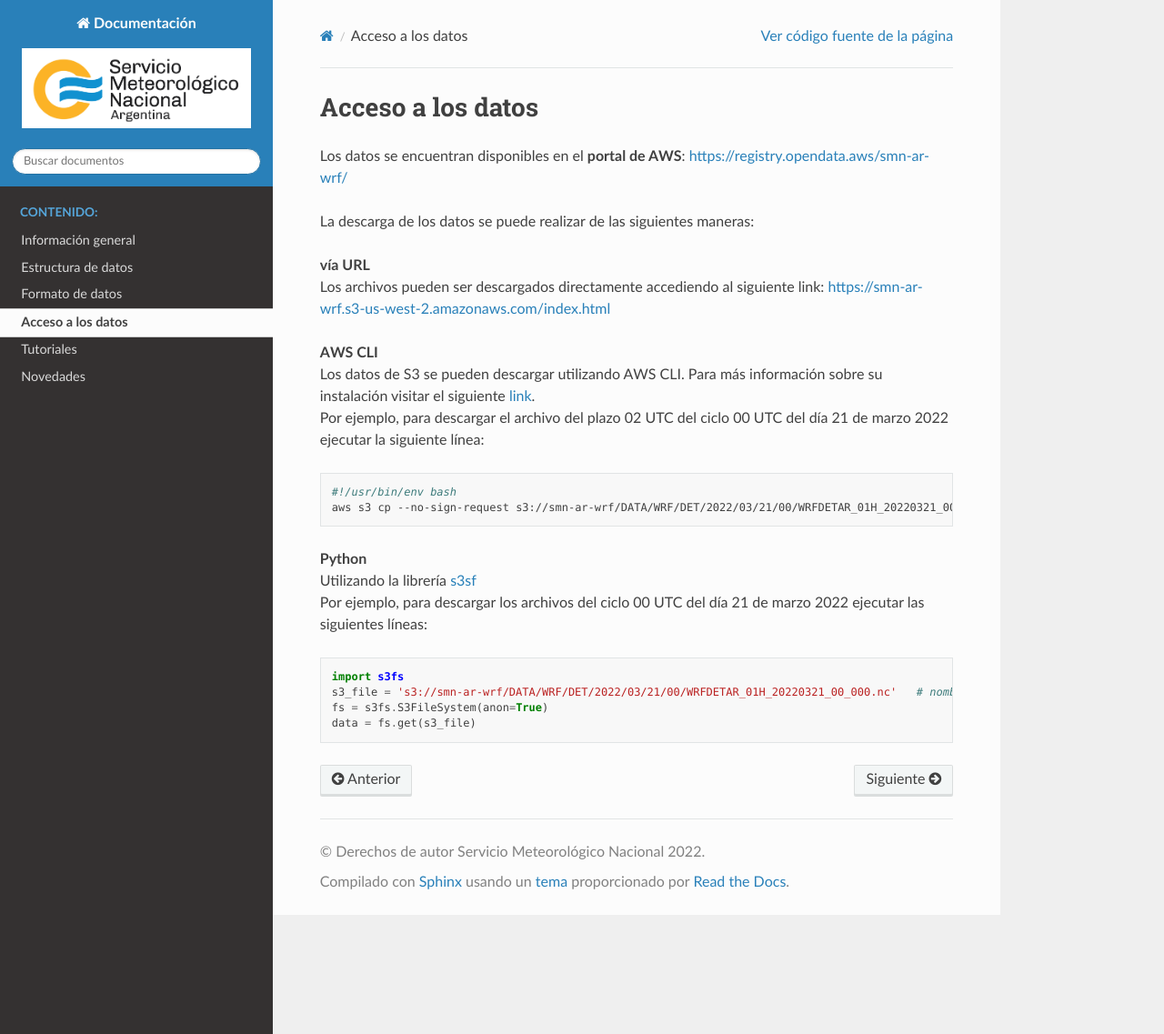
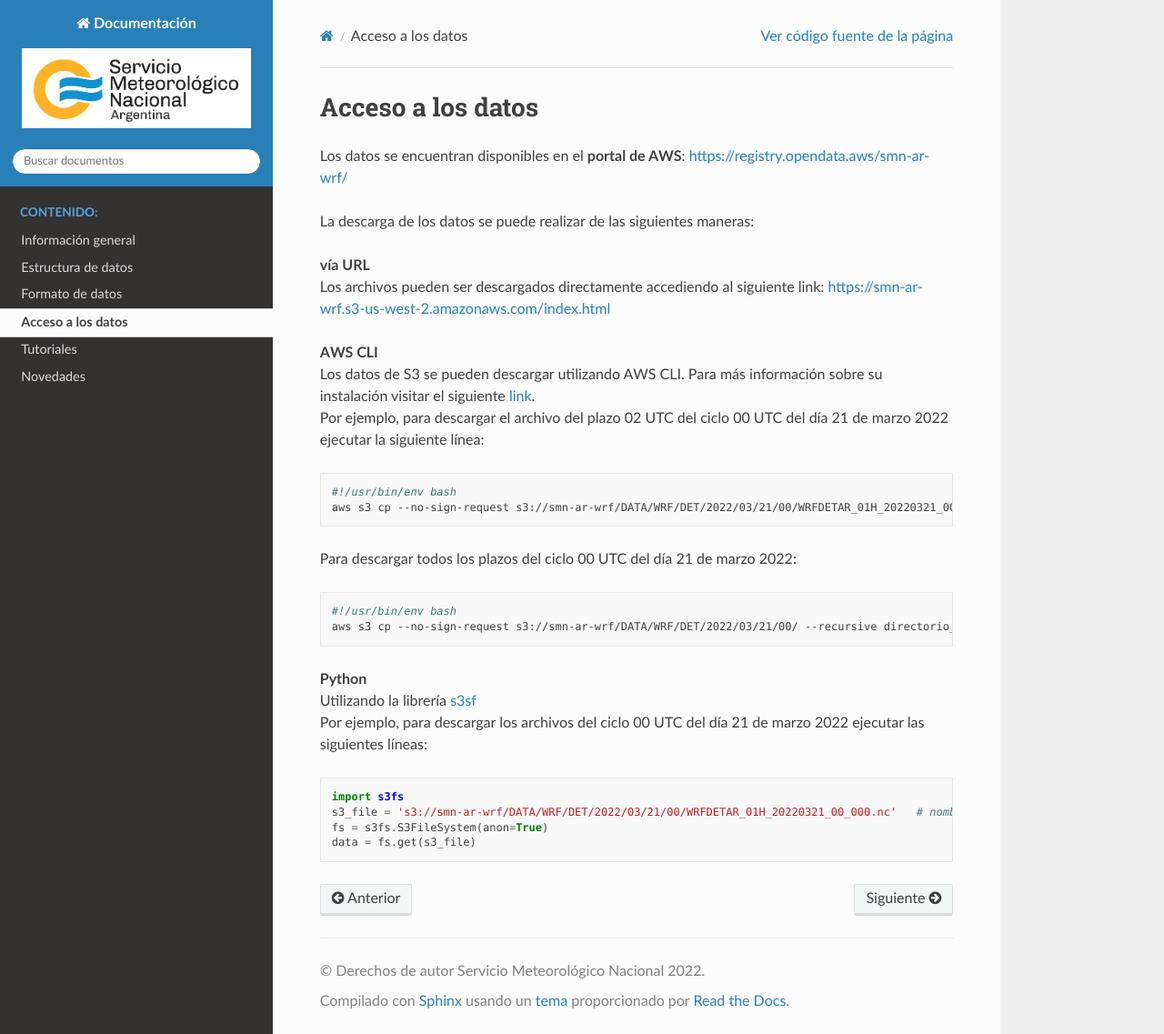
Before and after one commit to odp-aws-smn/documentation_wrf_det, a Sphinx documentation site: the page built from source/Acceso_a_los_datos.md, in a window 1280 px wide and 1137 px high. Shown: the whole window at 91% size. Built offline with Sphinx 7.4.7 and the Read the Docs theme 2.0.0, drawn with Linux system fonts in a browser that asks for light colours.

Commit message:
Update Acceso_a_los_datos.md

````diff
--- a/source/Acceso_a_los_datos.md
+++ b/source/Acceso_a_los_datos.md
@@ -15,6 +15,12 @@
 #!/usr/bin/env bash
 aws s3 cp --no-sign-request s3://smn-ar-wrf/DATA/WRF/DET/2022/03/21/00/WRFDETAR_01H_20220321_00_002.nc directorio_salida
 ```
+Para descargar todos los plazos del ciclo 00 UTC del día 21 de marzo 2022:
+```bash
+#!/usr/bin/env bash
+aws s3 cp --no-sign-request s3://smn-ar-wrf/DATA/WRF/DET/2022/03/21/00/ --recursive directorio_salida
+```
+
 **Python**<br />
 Utilizando la librería [s3sf](https://pypi.org/project/s3fs/) <br />
 Por ejemplo, para descargar los archivos del ciclo 00 UTC del día 21 de marzo 2022 ejecutar las siguientes líneas: <br />
````
